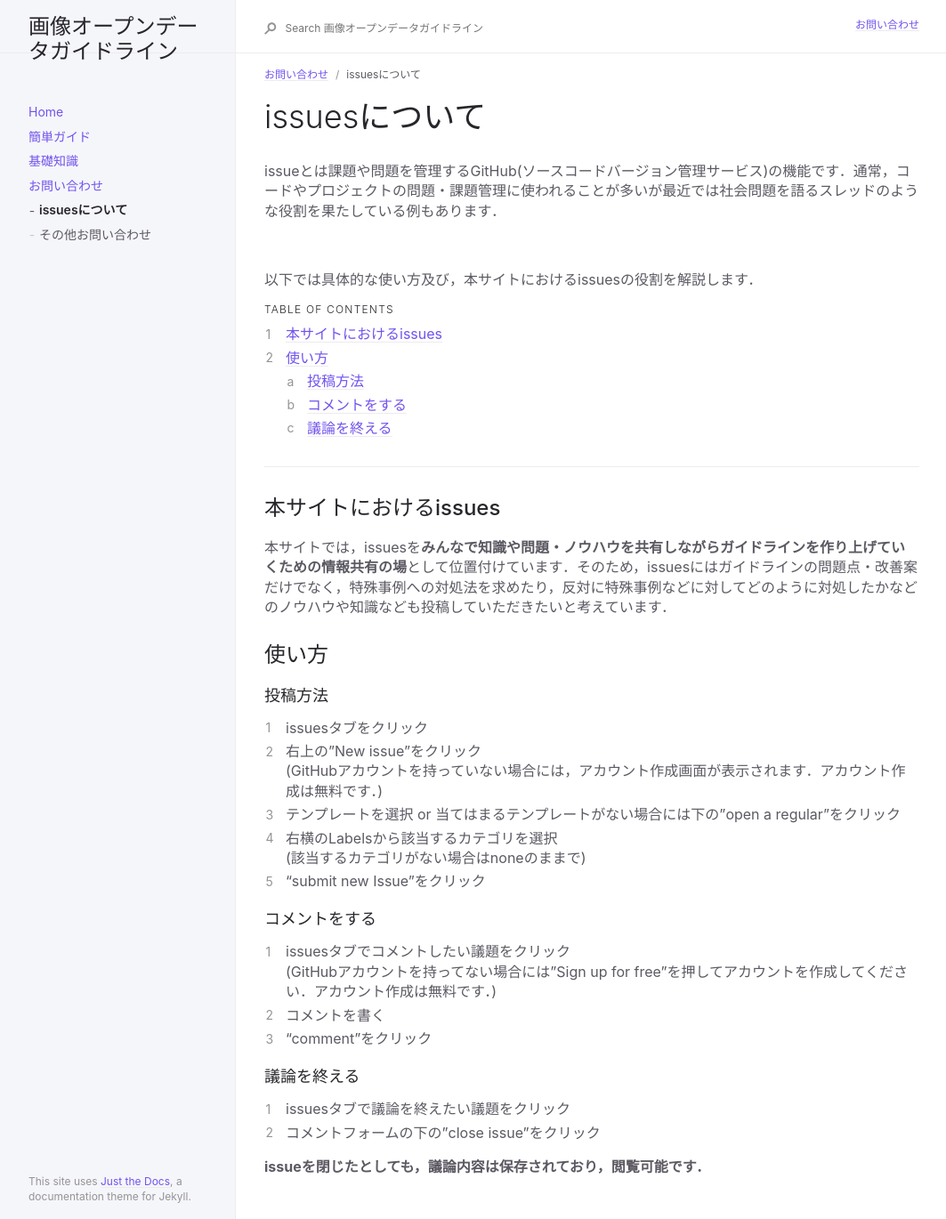
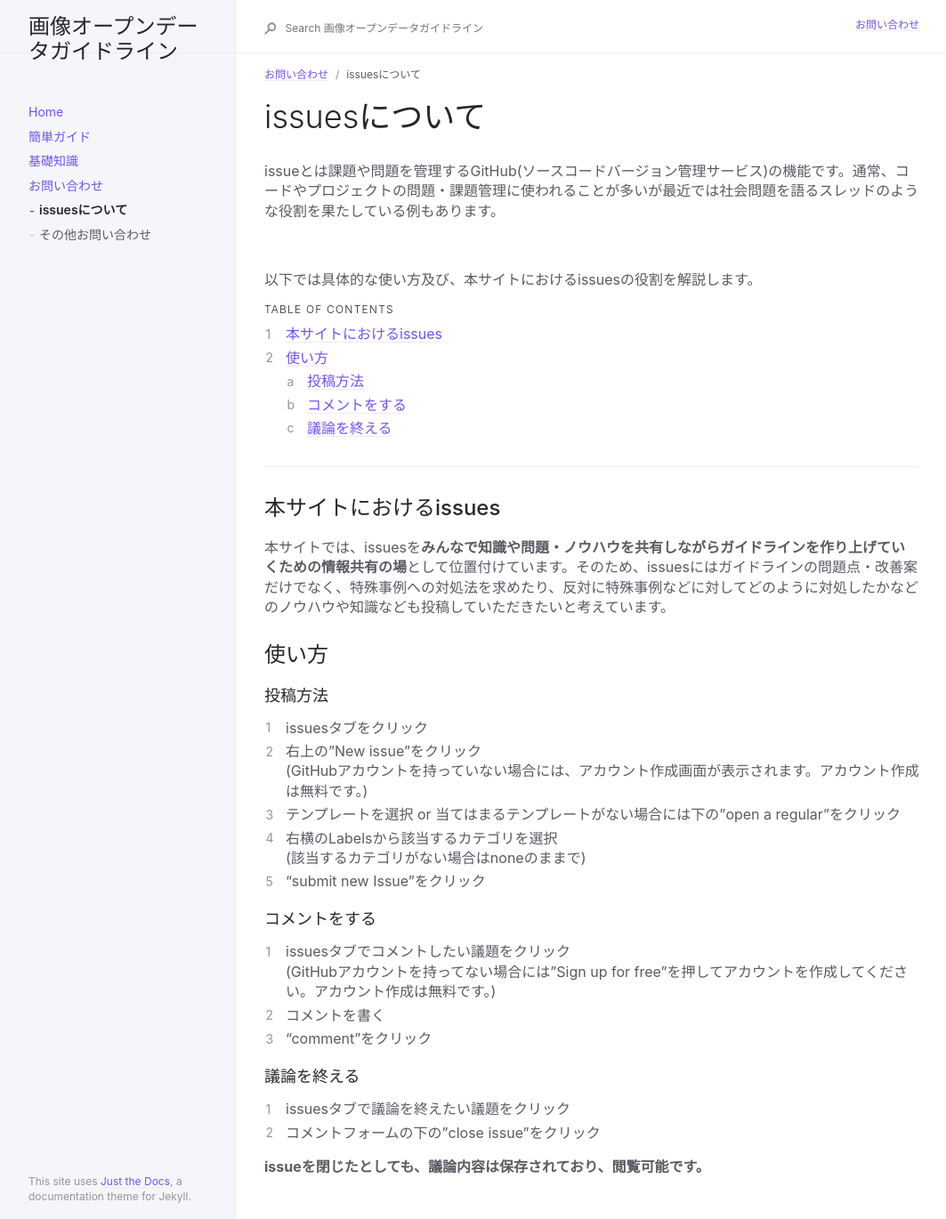
Before and after one commit to ayane0321/image-opendata-guide, a Jekyll site: the page built from docs/exem/isssue.md, in a window 1280 px wide. Shown: the whole page at 89% size, without its empty margins (91-1154 px from the left). Built offline with Jekyll 4.4.1, drawn with Linux system fonts in a browser that asks for light colours.

```diff
--- a/docs/exem/isssue.md
+++ b/docs/exem/isssue.md
@@ -7,11 +7,11 @@ nav_order: 1
 
 # issuesについて
 {: .no_toc }
-issueとは課題や問題を管理するGitHub(ソースコードバージョン管理サービス)の機能です．通常，コードやプロジェクトの問題・課題管理に使われることが多いが最近では社会問題を語るスレッドのような役割を果たしている例もあります．
+issueとは課題や問題を管理するGitHub(ソースコードバージョン管理サービス)の機能です。通常、コードやプロジェクトの問題・課題管理に使われることが多いが最近では社会問題を語るスレッドのような役割を果たしている例もあります。
 
 <br>
 
-以下では具体的な使い方及び，本サイトにおけるissuesの役割を解説します．
+以下では具体的な使い方及び、本サイトにおけるissuesの役割を解説します。
 
 ## Table of contents
 {: .no_toc .text-delta }
@@ -22,13 +22,13 @@ issueとは課題や問題を管理するGitHub(ソースコードバージョ
 ---
 
 ## 本サイトにおけるissues
-本サイトでは，issuesを**みんなで知識や問題・ノウハウを共有しながらガイドラインを作り上げていくための情報共有の場**として位置付けています．そのため，issuesにはガイドラインの問題点・改善案だけでなく，特殊事例への対処法を求めたり，反対に特殊事例などに対してどのように対処したかなどのノウハウや知識なども投稿していただきたいと考えています．
+本サイトでは、issuesを**みんなで知識や問題・ノウハウを共有しながらガイドラインを作り上げていくための情報共有の場**として位置付けています。そのため、issuesにはガイドラインの問題点・改善案だけでなく、特殊事例への対処法を求めたり、反対に特殊事例などに対してどのように対処したかなどのノウハウや知識なども投稿していただきたいと考えています。
 
 ## 使い方
 ### 投稿方法
 1. issuesタブをクリック
 2. 右上の"New issue"をクリック
-(GitHubアカウントを持っていない場合には，アカウント作成画面が表示されます．アカウント作成は無料です．)
+(GitHubアカウントを持っていない場合には、アカウント作成画面が表示されます。アカウント作成は無料です。)
 3. テンプレートを選択 or 当てはまるテンプレートがない場合には下の"open a regular"をクリック
 4. 右横のLabelsから該当するカテゴリを選択
 (該当するカテゴリがない場合はnoneのままで)
@@ -36,7 +36,7 @@ issueとは課題や問題を管理するGitHub(ソースコードバージョ
 
 ### コメントをする
 1. issuesタブでコメントしたい議題をクリック
-(GitHubアカウントを持ってない場合には"Sign up for free"を押してアカウントを作成してください．アカウント作成は無料です．)
+(GitHubアカウントを持ってない場合には"Sign up for free"を押してアカウントを作成してください。アカウント作成は無料です。)
 2. コメントを書く
 3. "comment"をクリック
 
@@ -44,4 +44,4 @@ issueとは課題や問題を管理するGitHub(ソースコードバージョ
 1. issuesタブで議論を終えたい議題をクリック
 2. コメントフォームの下の"close issue"をクリック
 
-**issueを閉じたとしても，議論内容は保存されており，閲覧可能です．**
+**issueを閉じたとしても、議論内容は保存されており、閲覧可能です。**
```
Also changed, not shown: docs/exem/exem.md (+4 -4 lines), docs/exem/other.md (+1 -1 lines).
